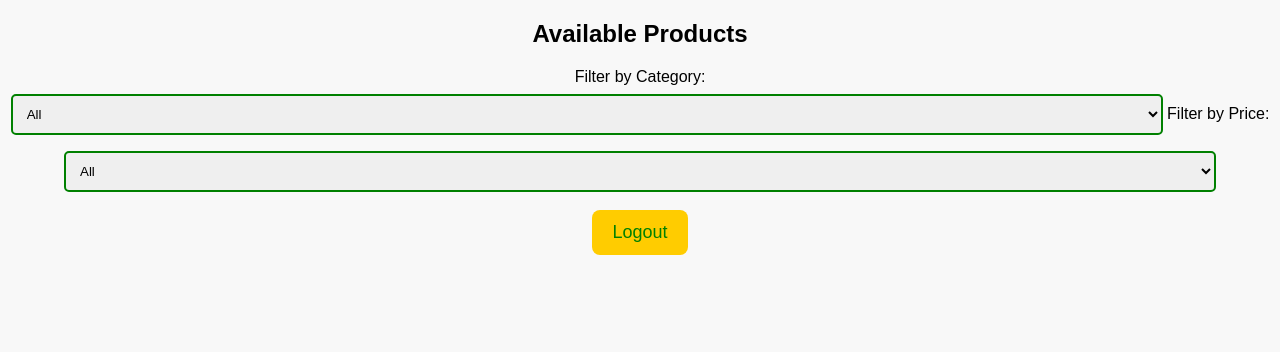
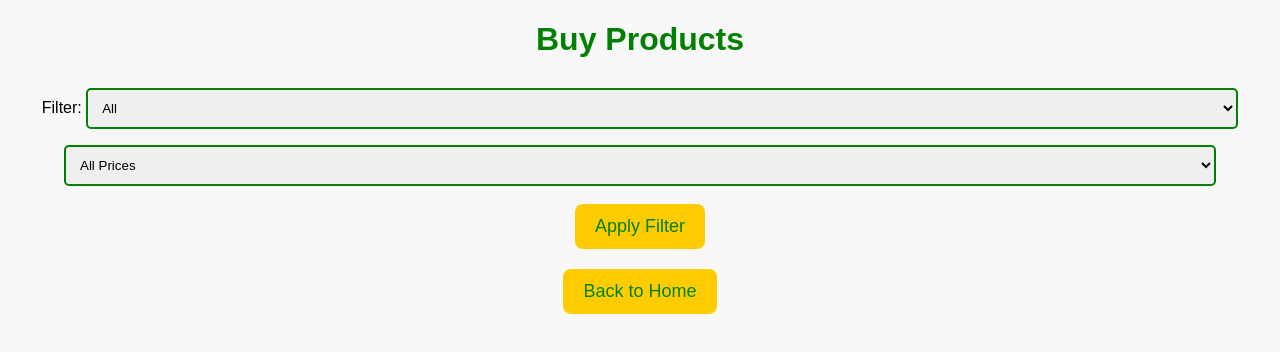
Before and after one commit to biruk1993/Market, a plain HTML site: page buy.html in a window 1280 px wide. Drawn offline with Linux system fonts and the light colour scheme.

Commit message:
Update buy.html

```diff
--- a/buy.html
+++ b/buy.html
@@ -7,30 +7,30 @@
     <link rel="stylesheet" href="styles.css">
 </head>
 <body>
-    <h2>Available Products</h2>
+    <h1>Buy Products</h1>
 
-    <label>Filter by Category:</label>
-    <select id="categoryFilter">
-        <option value="All">All</option>
-        <option value="Phone">Phone</option>
-        <option value="Clothes">Clothes</option>
-        <option value="Car">Car</option>
+    <label>Filter:</label>
+    <select id="filterCategory">
+        <option value="">All</option>
+        <option value="phone">Phone</option>
+        <option value="clothing">Clothing</option>
+        <option value="car">Car</option>
     </select>
 
-    <label>Filter by Price:</label>
-    <select id="priceFilter">
-        <option value="All">All</option>
-        <option value="1-100">1 - 100</option>
-        <option value="101-200">101 - 200</option>
-        <option value="201-500">201 - 500</option>
-        <option value="501-1000">501 - 1000</option>
+    <select id="filterPrice">
+        <option value="">All Prices</option>
+        <option value="1-100">1-100</option>
+        <option value="101-200">101-200</option>
+        <option value="201-500">201-500</option>
+        <option value="501-1000">501-1000</option>
     </select>
 
+    <button onclick="filterProducts()">Apply Filter</button>
+
     <div id="products"></div>
+    <button onclick="window.location.href='index.html'">Back to Home</button>
 
-    <button onclick="logout()">Logout</button>
-
-    <script src="firebase-config.js"></script>
+    <script src="firebase.js"></script>
     <script src="buy.js"></script>
 </body>
 </html>
```
